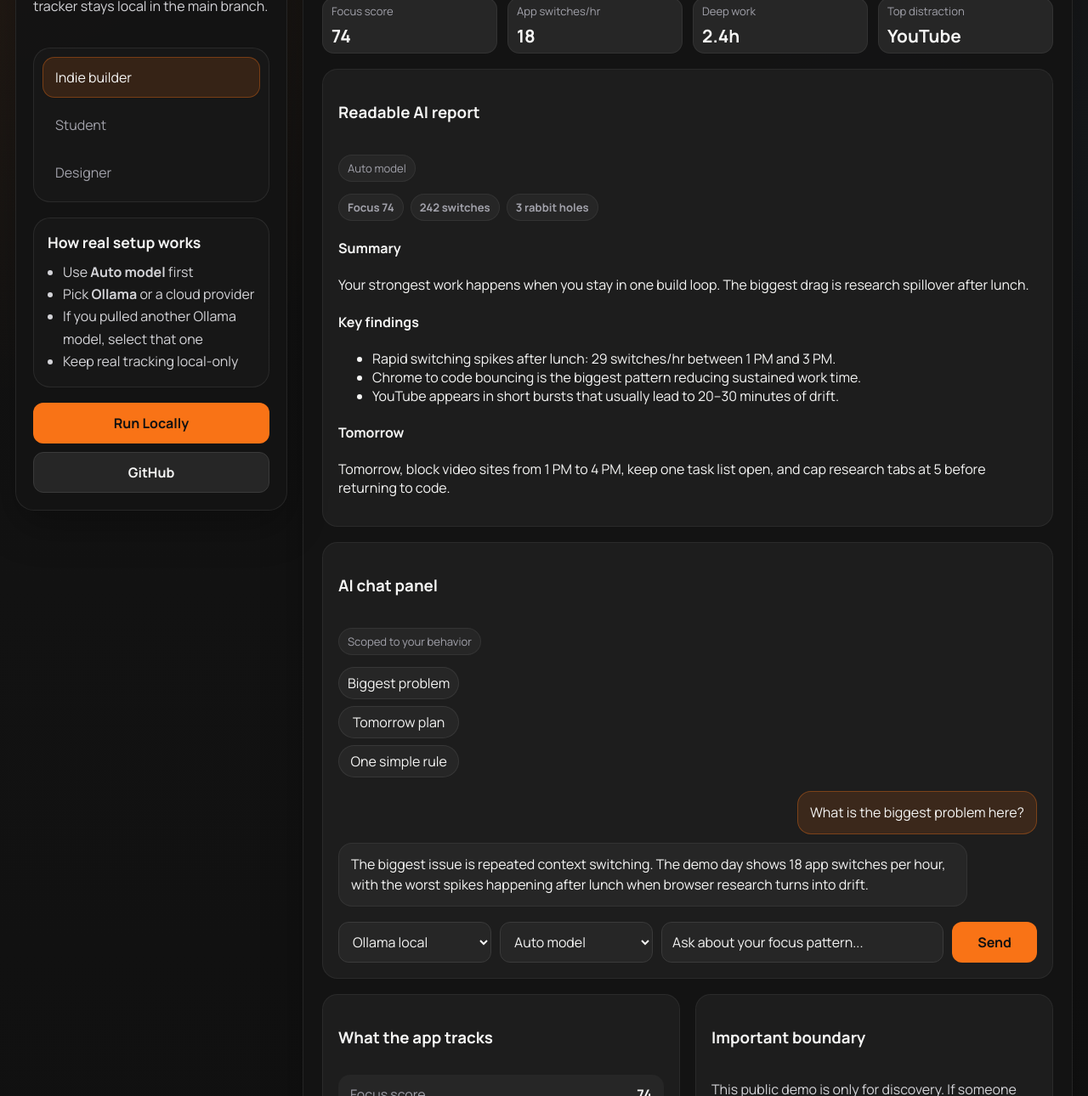
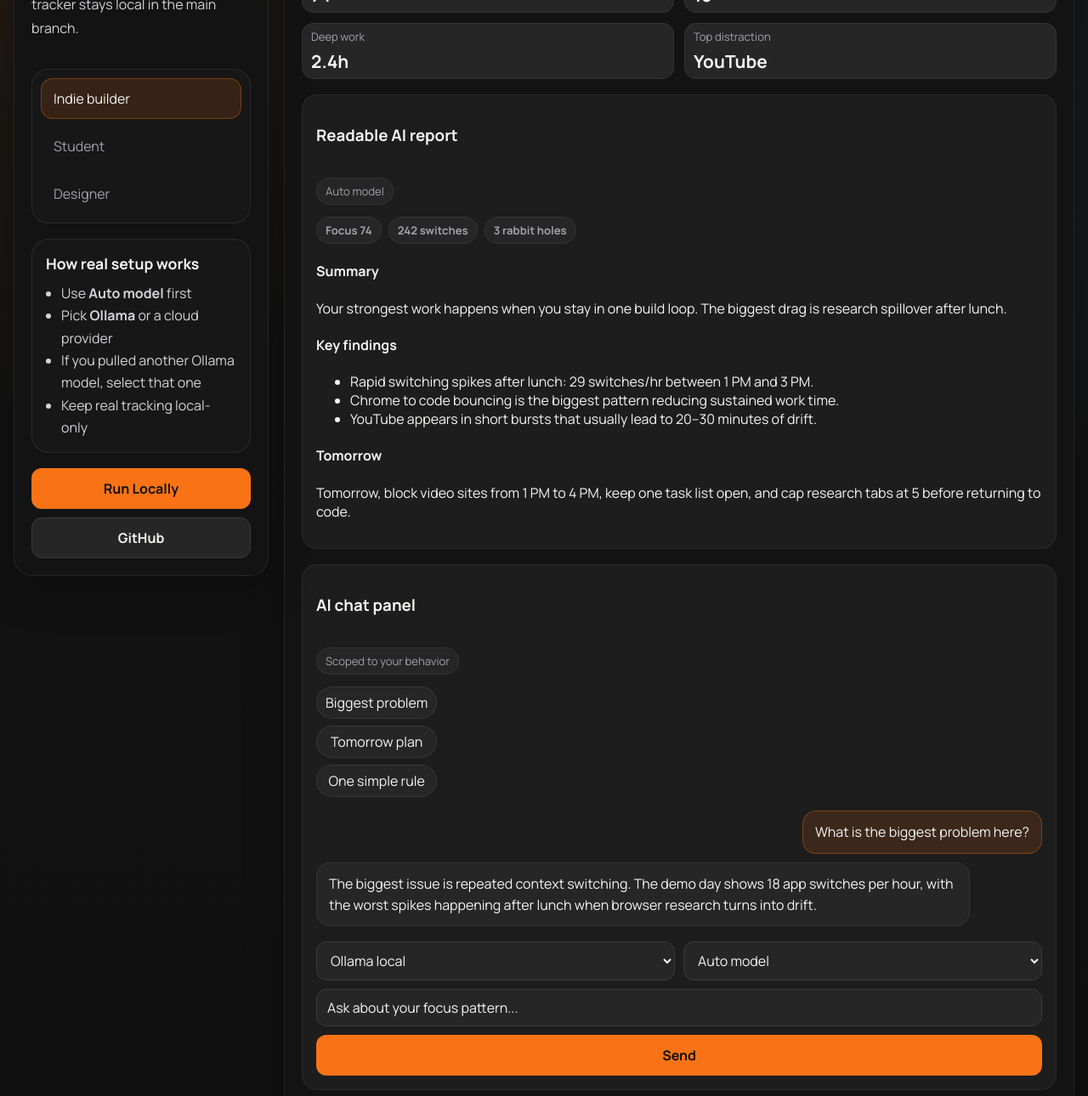
Before and after one commit to saroj479/Flowtrack, a plain HTML site: page demo.html in a window 1280 px wide. Shown: the part 167-1457 px from the top of the page at 85% size. Drawn offline with Linux system fonts and the light colour scheme.

Commit message:
Polish tablet spacing for demo dashboard

```diff
--- a/styles.css
+++ b/styles.css
@@ -761,6 +761,21 @@ button, input, select, textarea { font: inherit; }
   color: var(--text);
 }
 
+@media (max-width: 1440px) {
+  .demo-app-shell {
+    grid-template-columns: 300px 1fr;
+    padding: 16px;
+  }
+
+  .demo-app-main {
+    padding: 20px;
+  }
+
+  .demo-app-header h1 {
+    font-size: clamp(1.9rem, 3vw, 3rem);
+  }
+}
+
 @media (max-width: 1320px) {
   .demo-app-grid {
     grid-template-columns: 1fr;
@@ -769,6 +784,26 @@ button, input, select, textarea { font: inherit; }
   .demo-panel-head {
     flex-direction: column;
     align-items: flex-start;
+  }
+
+  .demo-app-metrics {
+    grid-template-columns: repeat(2, minmax(0, 1fr));
+  }
+
+  .demo-panel-card {
+    padding: 16px;
+  }
+
+  .fake-composer {
+    grid-template-columns: 1fr 1fr;
+  }
+
+  .fake-composer input {
+    grid-column: 1 / -1;
+  }
+
+  .fake-send {
+    grid-column: 1 / -1;
   }
 }
 
```
